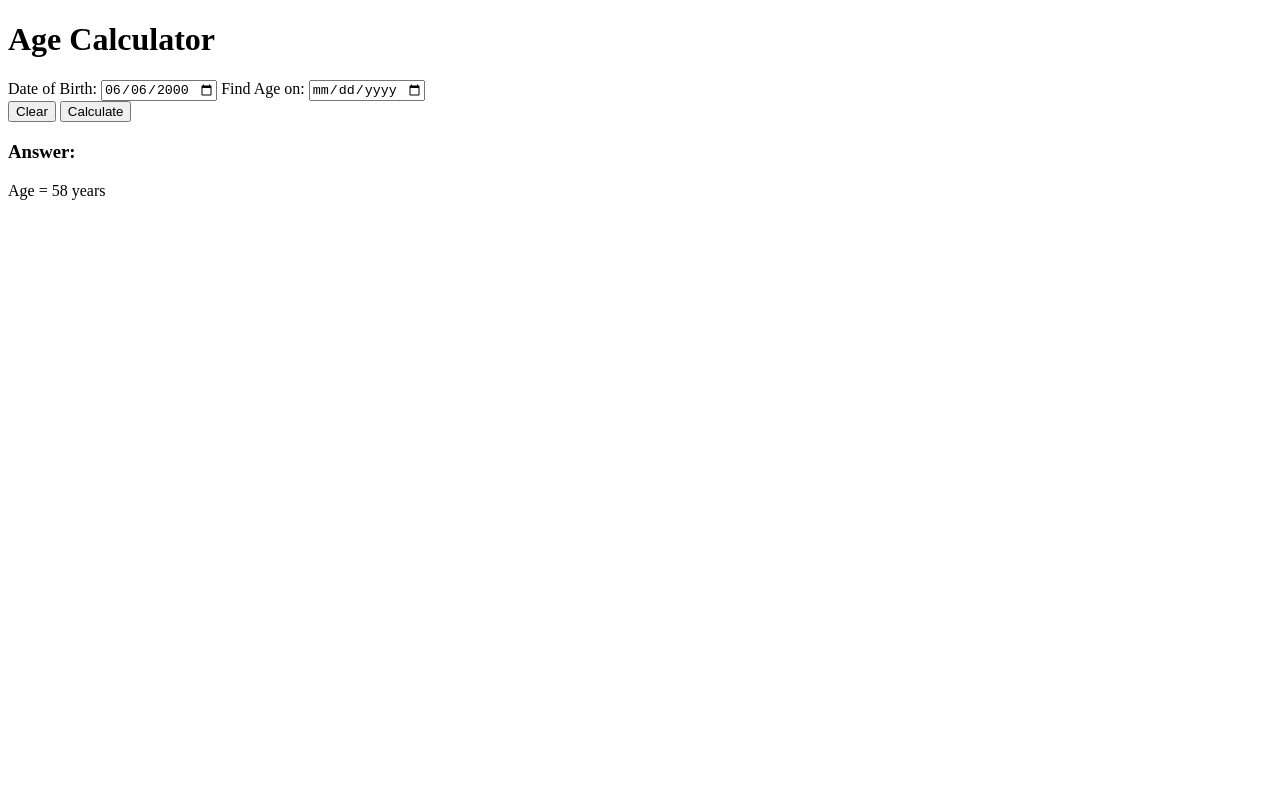
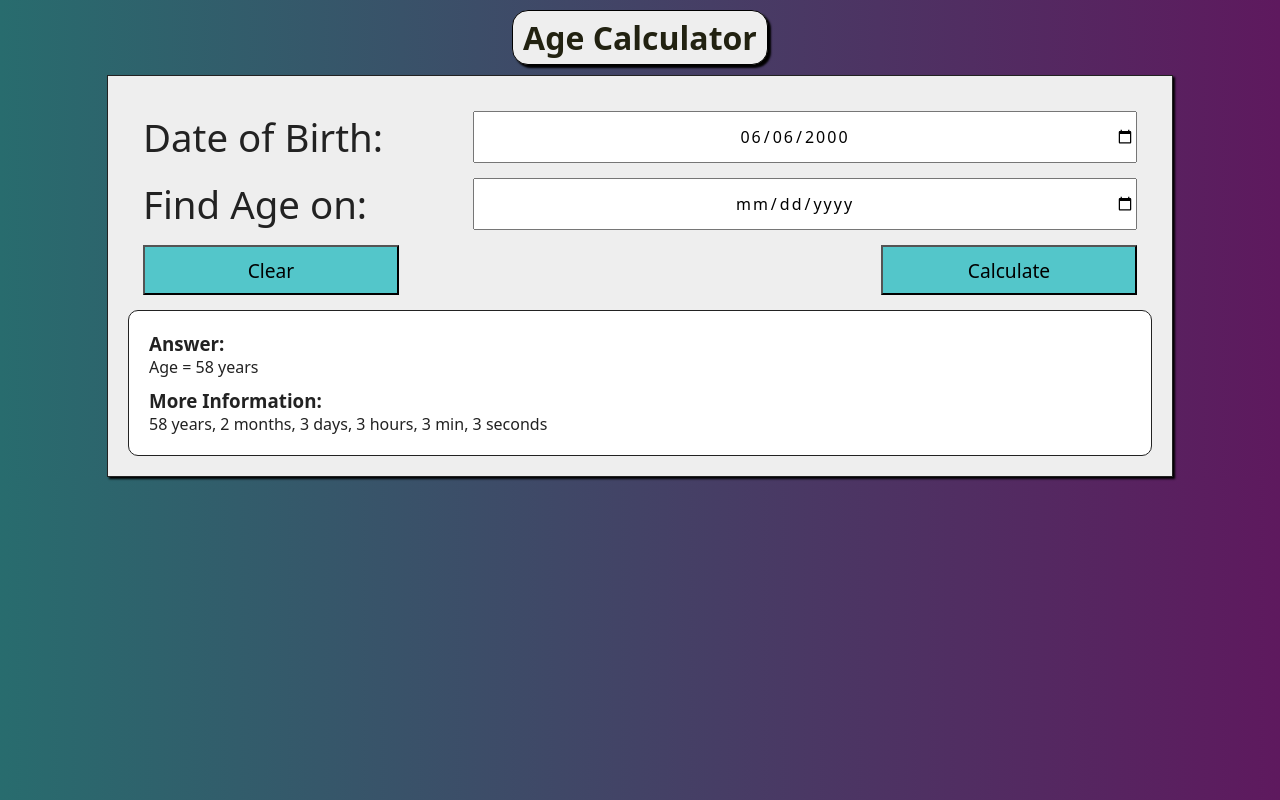
Before and after one commit to joserafael0160/Age-Calculator, a plain HTML site: page index.html in a window 1280 px wide. Drawn offline with Linux system fonts and the light colour scheme.

Commit message:
Basic design

```diff
--- a/index.html
+++ b/index.html
@@ -16,20 +16,32 @@
   </header>
   <main>
     <form>
-      <label for="">Date of Birth:</label>
-        <input type="date" step="1" min="300-00-00" value="2000-06-06" max="10000-12-12">
-      <label for="">Find Age on:</label>
-        <input type="date" step="1" min="300-00-00" max="10000-12-12">
+      <div>
+        <label for="date-birth">Date of Birth:</label>
+        <input type="date" id="date-birth" step="1" min="300-00-00" value="2000-06-06" max="10000-12-12">
+      </div>
+      <div>
+        <label for="date-find">Find Age on:</label>
+        <input type="date" id="date-find" step="1" min="300-00-00" max="10000-12-12">
+      </div>
       <div>
         <button id="clear" type="reset">Clear</button>
         <button id="calculate" type="submit">Calculate</button>
       </div>
     </form>
-    <div>
-      <header>
-        <h3>Answer:</h3>
-      </header>
-      <p>Age = 58 years</p>
+    <div class="result-container">
+      <div>
+        <header>
+          <h3>Answer:</h3>
+        </header>
+        <p>Age = 58 years</p>
+      </div>
+      <div class="more-information">
+        <header>
+          <h3>More Information:</h3>
+        </header>
+        <p>58 years, 2 months, 3 days, 3 hours, 3 min, 3 seconds</p>
+      </div>
     </div>
   </main>
 </body>
--- a/style.css
+++ b/style.css
@@ -0,0 +1,66 @@
+* {
+  padding: 0;
+  margin: 0;
+  font-family: system-ui, -apple-system, BlinkMacSystemFont, 'Segoe UI', Roboto, Oxygen, Ubuntu, Cantarell, 'Open Sans', 'Helvetica Neue', sans-serif
+}
+body {
+  display: flex;
+  flex-direction: column;
+  align-items: center;
+  background: #246062;
+background: linear-gradient(90deg, rgb(40, 108, 110) 0%, rgb(94, 25, 94) 100%);
+}
+
+header > h1 {
+  background-color: #eee;
+  margin: 10px;
+  color: #221;
+  padding: 5px 10px;
+  border: 1px solid black;
+  border-radius: 16px;
+  box-shadow: 3px 3px 2px black;
+}
+main {
+  padding: 20px;
+  border: 1px solid #222;
+  color: #222;
+  background-color: #eee;
+  box-shadow: 2px 2px 2px black;
+  width: 80%;
+}
+form > div {
+  display: flex;
+  margin: 15px;
+}
+label {
+  flex: 1;
+  font-size: 3vw;
+}
+input {
+  flex: 2;
+  font-size: 1em;
+  text-align: center;
+  letter-spacing: 2px;
+}
+div:last-child {
+  justify-content: space-between;
+}
+
+button {
+  width: 20vw;
+  height: 50px;
+  background-color: #53c6ca;
+  font-size: 1.2em;
+}
+
+.result-container {
+  border: 1px solid;
+  padding: 10px;
+  background-color: #fff;
+  border-radius: 10px;
+
+}
+
+.result-container > div {
+  margin: 10px;
+}
```
